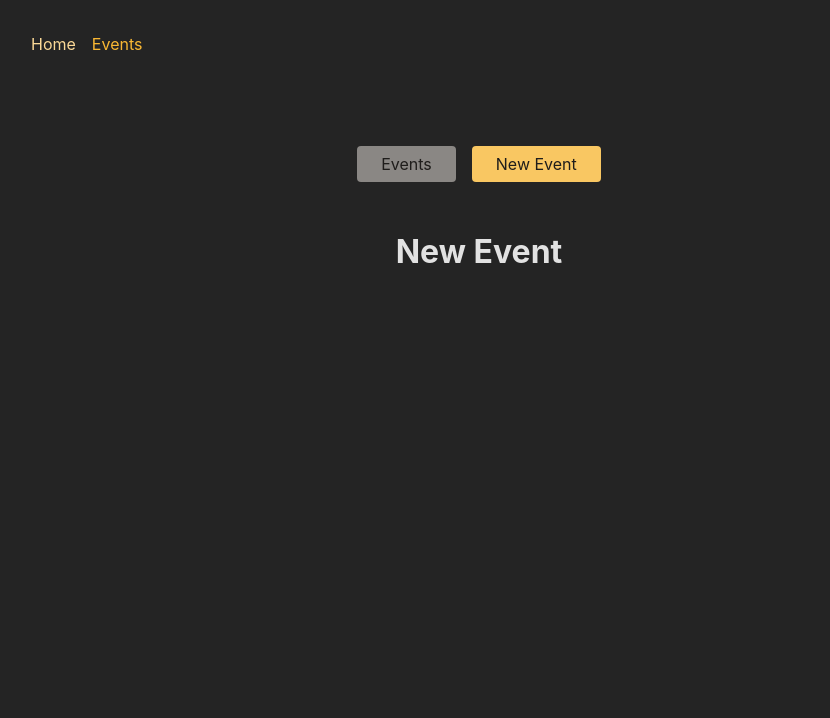
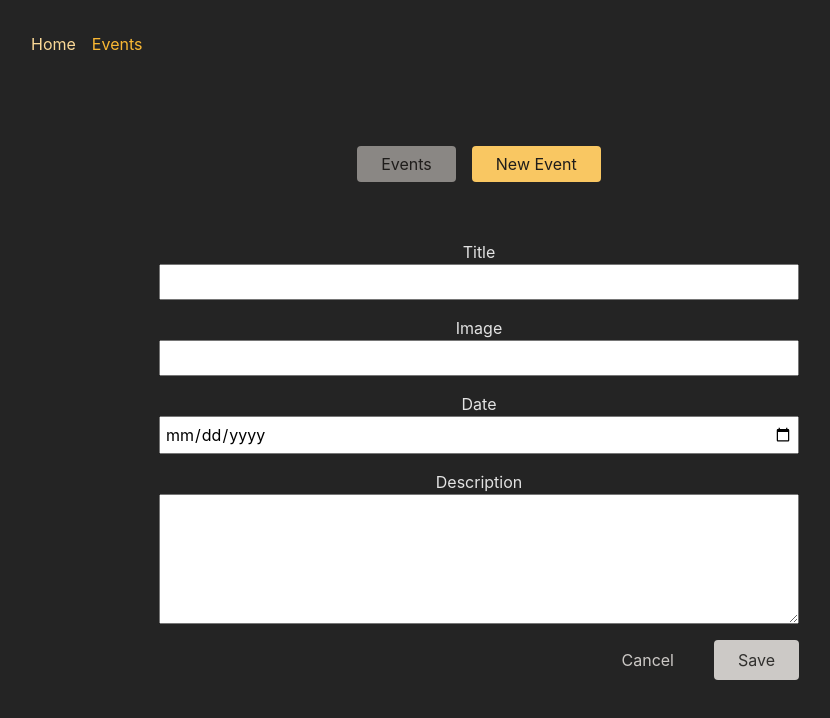
Before and after one commit to Hashwi/React_Routes_Ex01, a React (Create React App) app in the folder frontend/: page /events/new in a window 1280 px wide. Shown: the top 718 px of the page, without its empty margins (161-991 px from the left). Built offline with nearby package versions, Linux system fonts and the light colour scheme.

Commit message:
Send data to the backend

```diff
--- a/frontend/src/App.js
+++ b/frontend/src/App.js
@@ -1,14 +1,15 @@
 import React from "react";
 import { createBrowserRouter, RouterProvider } from "react-router-dom";
 import Home from "./pages/Home";
-import Events ,{loader as eventLoader} from "./pages/Events";
-import EventDetails, {loader as eventDetailLoader} from "./pages/EventDetails";
+import Events, { loader as eventLoader } from "./pages/Events";
+import EventDetails, {
+  loader as eventDetailLoader,
+} from "./pages/EventDetails";
 import EditEvent from "./pages/EditEvent";
-import NewEvent from "./pages/NewEvent";
+import NewEvent, {action as newEventAction} from "./pages/NewEvent";
 import Root from "./pages/Root";
 import Error from "./pages/Error";
 import EventsRoot from "./pages/EventRoot";
-
 
 const router = createBrowserRouter([
   {
@@ -26,9 +27,19 @@
             element: <Events />,
             loader: eventLoader,
           },
-          { path: ":id", element: <EventDetails />, loader:eventDetailLoader },
-          { path: ":id/edit", element: <EditEvent /> },
-          { path: "new", element: <NewEvent /> },
+          {
+            path: ":id",
+            id: 'event-detail',
+            loader: eventDetailLoader,
+            children: [
+              {
+                index: true,
+                element: <EventDetails />,
+              },
+              { path: "edit", element: <EditEvent /> },
+            ],
+          },
+          { path: "new", element: <NewEvent />, action: newEventAction},
         ],
       },
     ],
--- a/frontend/src/components/EventForm.js
+++ b/frontend/src/components/EventForm.js
@@ -1,30 +1,54 @@
-import { useNavigate } from 'react-router-dom';
+import { Form, useNavigate } from "react-router-dom";
 
-import classes from './EventForm.module.css';
+import classes from "./EventForm.module.css";
 
 function EventForm({ method, event }) {
   const navigate = useNavigate();
   function cancelHandler() {
-    navigate('..');
+    navigate("..");
   }
 
   return (
-    <form className={classes.form}>
+    <Form method="post" className={classes.form}>
       <p>
         <label htmlFor="title">Title</label>
-        <input id="title" type="text" name="title" required />
+        <input
+          id="title"
+          type="text"
+          name="title"
+          required
+          defaultValue={event ? event.title : ""}
+        />
       </p>
       <p>
         <label htmlFor="image">Image</label>
-        <input id="image" type="url" name="image" required />
+        <input
+          id="image"
+          type="url"
+          name="image"
+          required
+          defaultValue={event ? event.image : ""}
+        />
       </p>
       <p>
         <label htmlFor="date">Date</label>
-        <input id="date" type="date" name="date" required />
+        <input
+          id="date"
+          type="date"
+          name="date"
+          required
+          defaultValue={event ? event.date : ""}
+        />
       </p>
       <p>
         <label htmlFor="description">Description</label>
-        <textarea id="description" name="description" rows="5" required />
+        <textarea
+          id="description"
+          name="description"
+          rows="5"
+          required
+          defaultValue={event ? event.description : ""}
+        />
       </p>
       <div className={classes.actions}>
         <button type="button" onClick={cancelHandler}>
@@ -32,7 +56,7 @@
         </button>
         <button>Save</button>
       </div>
-    </form>
+    </Form>
   );
 }
 
--- a/frontend/src/components/EventItem.js
+++ b/frontend/src/components/EventItem.js
@@ -1,3 +1,4 @@
+import { Link } from 'react-router-dom';
 import classes from './EventItem.module.css';
 
 function EventItem({ event }) {
@@ -12,7 +13,7 @@
       <time>{event.date}</time>
       <p>{event.description}</p>
       <menu className={classes.actions}>
-        <a href="edit">Edit</a>
+        <Link to="edit">Edit</Link>
         <button onClick={startDeleteHandler}>Delete</button>
       </menu>
     </article>
--- a/frontend/src/pages/EditEvent.js
+++ b/frontend/src/pages/EditEvent.js
@@ -1,8 +1,15 @@
 import React from 'react';
+import EventForm from '../components/EventForm';
+import { useRouteLoaderData } from 'react-router-dom';
 
 const EditEvent = () => {
+
+  const data = useRouteLoaderData('event-detail');
+  const event = data.event
   return (
-    <div>Edit Event</div>
+    <>
+    <EventForm event ={event}/>
+    </>
   );
 };
 
--- a/frontend/src/pages/EventDetails.js
+++ b/frontend/src/pages/EventDetails.js
@@ -1,9 +1,9 @@
 import React from 'react'
-import { Link, json, useLoaderData } from 'react-router-dom'
+import { Link, json, useRouteLoaderData } from 'react-router-dom'
 import EventItem from '../components/EventItem';
 
 export default function EventDetails() {
-  const data = useLoaderData();
+  const data = useRouteLoaderData('event-detail');
 
   return (
     <>
--- a/frontend/src/pages/NewEvent.js
+++ b/frontend/src/pages/NewEvent.js
@@ -1,9 +1,76 @@
+// import { json, redirect } from 'react-router-dom';
+
+// import EventForm from '../components/EventForm';
+
+// function NewEventPage() {
+//   return <EventForm />;
+// }
+
+// export default NewEventPage;
+
+// export async function action({ request, params }) {
+//   const data = await request.formData();
+
+//   const eventData = {
+//     title: data.get('title'),
+//     image: data.get('image'),
+//     date: data.get('date'),
+//     description: data.get('description'),
+//   };
+
+//   const response = await fetch('http://localhost:8080/events', {
+//     method: 'POST',
+//     headers: {
+//       'Content-Type': 'application/json',
+//     },
+//     body: JSON.stringify(eventData),
+//   });
+
+//   if (!response.ok) {
+//     throw json({ message: 'Could not save event.' }, { status: 500 });
+//   }
+
+//   return redirect('/events');
+// }
+
+
+
+
 import React from "react";
+import EventForm from "../components/EventForm";
+import { json , redirect } from "react-router-dom";
 
 export default function NewEvent() {
   return (
     <div>
-      <h1>New Event</h1>
+      <>
+        <EventForm />
+      </>
     </div>
   );
 }
+
+export async function action({ request, params }) {
+  const data = await request.formData();
+
+  const eventData = {
+    title: data.get('title'),
+    image: data.get('image'),
+    date: data.get('date'),
+    description: data.get('description'),
+  };
+
+  const response = await fetch("http://localhost:8080/events", {
+    method: "POST",
+    headers: {
+      'Content-Type': 'application/json',
+    },
+    body: JSON.stringify(eventData),
+  });
+
+  if (!response.ok) {
+    throw json({ message: 'Could not save event' }, { status: 500 });
+  }
+
+  return redirect('/events');
+}
```
Also changed, not shown: 1 other file (tests, documents, lock files or other folders).
